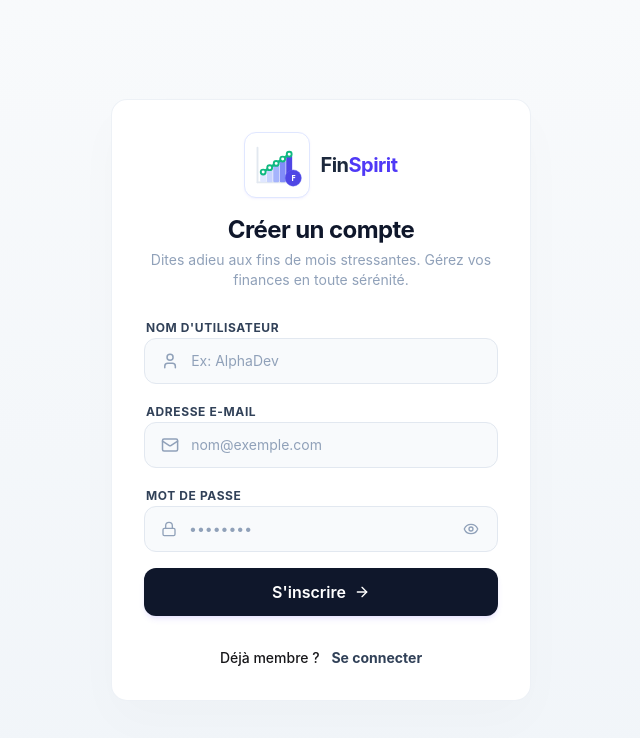
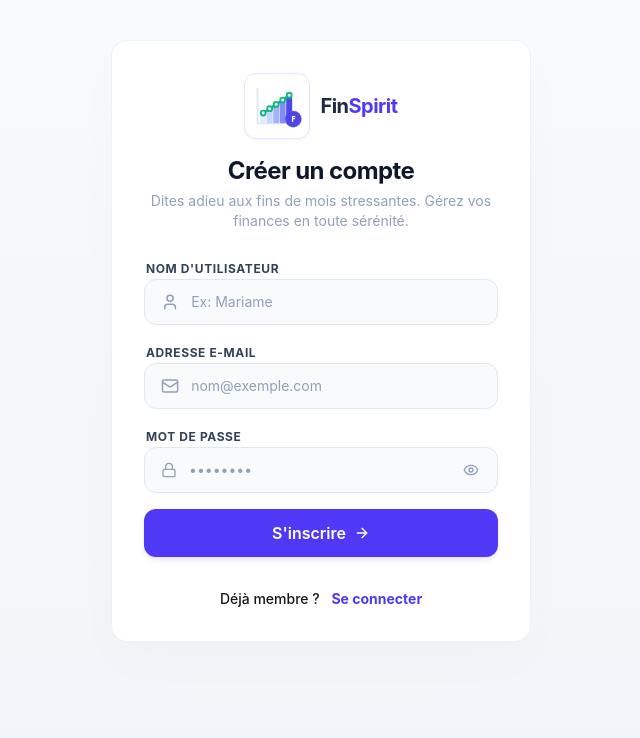
Before and after one commit to crabmites-dev/FinSpirit, a React (Vite) app in the folder frontend/: page /register in a window 1280 px wide. Shown: the top 738 px of the page, without its empty margins (319-959 px from the left). Built offline with nearby package versions, Linux system fonts and the light colour scheme.

Commit message:
Fix: correction of scrolling bug

```diff
--- a/frontend/src/ForgotPassword.jsx
+++ b/frontend/src/ForgotPassword.jsx
@@ -26,8 +26,9 @@ function ForgotPassword() {
   };
 
   return (
-    <div className="flex justify-center items-center min-h-screen w-screen bg-gradient-to-b from-slate-50 to-slate-100 font-sans m-0 overflow-y-auto antialiased">
-      <div className="bg-white p-6 sm:p-8 rounded-2xl shadow-[0_20px_50px_rgba(0,0,0,0.02)] w-full max-w-[420px] text-center border border-slate-200/60 my-auto mx-4 animate-fade-in-up">
+    <div className="min-h-screen w-full overflow-y-auto bg-gradient-to-b from-slate-50 to-slate-100 font-sans antialiased">
+      <div className="flex justify-center px-4 py-8 sm:py-10">
+        <div className="bg-white p-6 sm:p-8 rounded-2xl shadow-[0_20px_50px_rgba(0,0,0,0.02)] w-full max-w-[420px] text-center border border-slate-200/60 animate-fade-in-up">
         <FormBrandHeader
           title="Mot de passe oublié"
           subtitle="Entrez votre e-mail. Nous vous enverrons un code à 6 chiffres pour réinitialiser votre mot de passe."
@@ -71,6 +72,7 @@ function ForgotPassword() {
             Retour à la connexion
           </Link>
         </div>
+        </div>
       </div>
     </div>
   );
--- a/frontend/src/ResetPassword.jsx
+++ b/frontend/src/ResetPassword.jsx
@@ -87,8 +87,9 @@ function ResetPassword() {
   };
 
   return (
-    <div className="flex justify-center items-center min-h-screen w-screen bg-gradient-to-b from-slate-50 to-slate-100 font-sans m-0 overflow-y-auto antialiased py-8">
-      <div className="bg-white p-6 sm:p-8 rounded-2xl shadow-[0_20px_50px_rgba(0,0,0,0.02)] w-full max-w-[420px] text-center border border-slate-200/60 my-auto mx-4 animate-fade-in-up">
+    <div className="min-h-screen w-full overflow-y-auto bg-gradient-to-b from-slate-50 to-slate-100 font-sans antialiased">
+      <div className="flex justify-center px-4 py-8 sm:py-10">
+        <div className="bg-white p-6 sm:p-8 rounded-2xl shadow-[0_20px_50px_rgba(0,0,0,0.02)] w-full max-w-[420px] text-center border border-slate-200/60 animate-fade-in-up">
         <FormBrandHeader
           title="Réinitialiser le mot de passe"
           subtitle="Saisissez le code reçu par e-mail, puis choisissez un nouveau mot de passe."
@@ -207,6 +208,7 @@ function ResetPassword() {
             Retour à la connexion
           </Link>
         </div>
+        </div>
       </div>
     </div>
   );
--- a/frontend/src/Signin.jsx
+++ b/frontend/src/Signin.jsx
@@ -36,8 +36,9 @@ function Signin() {
   };
 
   return (
-    <div className="flex justify-center items-center min-h-screen w-screen bg-gradient-to-b from-slate-50 to-slate-100 font-sans m-0 overflow-y-auto antialiased">
-      <div className="bg-white p-6 sm:p-8 rounded-2xl shadow-[0_20px_50px_rgba(0,0,0,0.02)] w-full max-w-[420px] text-center border border-slate-200/60 my-auto mx-4 animate-fade-in-up">
+    <div className="min-h-screen w-full overflow-y-auto bg-gradient-to-b from-slate-50 to-slate-100 font-sans antialiased">
+      <div className="flex justify-center px-4 py-8 sm:py-10">
+        <div className="bg-white p-6 sm:p-8 rounded-2xl shadow-[0_20px_50px_rgba(0,0,0,0.02)] w-full max-w-[420px] text-center border border-slate-200/60 animate-fade-in-up">
         <FormBrandHeader
           title="Connexion"
           subtitle="Ravi de vous revoir ! Connectez-vous à votre espace."
@@ -46,7 +47,7 @@ function Signin() {
         <form onSubmit={handleSubmit} className="text-left space-y-4">
           <div className="form-control space-y-2">
             <label className="text-slate-700 text-xs font-bold uppercase tracking-wider pl-0.5 mb-2">Adresse e-mail</label>
-            <div className="flex items-center gap-3 bg-slate-50 border border-slate-200 rounded-xl px-4 py-3 focus-within:border-slate-600 focus-within:bg-white focus-within:ring-4 focus-within:ring-indigo-600/10 transition-all duration-200">
+            <div className="flex items-center gap-3 bg-slate-50 border border-slate-200 rounded-xl px-4 py-3 focus-within:border-indigo-600 focus-within:bg-white focus-within:ring-4 focus-within:ring-indigo-600 transition-all duration-200">
               <Mail className="text-slate-400 w-4 h-4" />
               <input
                 type="email"
@@ -92,6 +93,7 @@ function Signin() {
             S'inscrire
           </Link>
         </p>
+        </div>
       </div>
     </div>
   );
--- a/frontend/src/Signup.jsx
+++ b/frontend/src/Signup.jsx
@@ -48,8 +48,9 @@ function Signup() {
   };
 
   return (
-    <div className="flex justify-center items-center min-h-screen w-screen bg-gradient-to-b from-slate-50 to-slate-100 font-sans m-0 overflow-y-auto antialiased">
-      <div className="bg-white p-6 sm:p-8 rounded-2xl shadow-[0_20px_50px_rgba(0,0,0,0.02)] w-full max-w-[420px] text-center border border-slate-200/60 my-auto mx-4 animate-fade-in-up">
+    <div className="min-h-screen w-full overflow-y-auto bg-gradient-to-b from-slate-50 to-slate-100 font-sans antialiased">
+      <div className="flex justify-center px-4 py-8 sm:py-10">
+        <div className="bg-white p-6 sm:p-8 rounded-2xl shadow-[0_20px_50px_rgba(0,0,0,0.02)] w-full max-w-[420px] text-center border border-slate-200/60 animate-fade-in-up">
         <FormBrandHeader
           title="Créer un compte"
           subtitle="Dites adieu aux fins de mois stressantes. Gérez vos finances en toute sérénité."
@@ -58,11 +59,11 @@ function Signup() {
         <form onSubmit={handleSubmit} className="text-left space-y-3.5">
           <div className="form-control space-y-2">
             <label className="text-slate-700 text-xs font-bold uppercase tracking-wider pl-0.5">Nom d'utilisateur</label>
-            <div className="flex items-center gap-3 bg-slate-50 border border-slate-200 rounded-xl px-4 py-3 focus-within:border-slate-900 focus-within:bg-white focus-within:ring-4 focus-within:ring-indigo-600/10 transition-all duration-200">
+            <div className="flex items-center gap-3 bg-slate-50 border border-slate-200 rounded-xl px-4 py-3 focus-within:border-indigo-600 focus-within:bg-white focus-within:ring-4 focus-within:ring-indigo-600/10 transition-all duration-200">
               <User className="text-slate-400 w-5 h-5" />
               <input
                 type="text"
-                placeholder="Ex: AlphaDev"
+                placeholder="Ex: Mariame"
                 value={username}
                 onChange={(e) => setUsername(e.target.value)}
                 className="bg-transparent text-slate-900 outline-none w-full text-bold text-sm placeholder:text-slate-400"
@@ -73,7 +74,7 @@ function Signup() {
 
           <div className="form-control space-y-2">
             <label className="text-slate-700 text-xs font-bold uppercase tracking-wider pl-0.5">Adresse e-mail</label>
-            <div className="flex items-center gap-3 bg-slate-50 border border-slate-200 rounded-xl px-4 py-3 focus-within:border-slate-900 focus-within:bg-white focus-within:ring-4 focus-within:ring-indigo-600/10 transition-all duration-200">
+            <div className="flex items-center gap-3 bg-slate-50 border border-slate-200 rounded-xl px-4 py-3 focus-within:border-indigo-600 focus-within:bg-white focus-within:ring-4 focus-within:ring-indigo-600/10 transition-all duration-200">
               <Mail className="text-slate-400 w-5 h-5" />
               <input
                 type="email"
@@ -129,7 +130,7 @@ function Signup() {
           <button
             type="submit"
             disabled={loading}
-            className="w-full flex justify-center items-center gap-2 bg-slate-900 hover:bg-slate-700 disabled:bg-slate-500 text-white font-semibold py-3 px-3 rounded-xl shadow-md shadow-indigo-600/10 active:scale-[0.99] transition-all duration-150 cursor-pointer mt-4"
+            className="w-full flex justify-center items-center gap-2 bg-indigo-600 hover:bg-indigo-500 disabled:bg-slate-500 text-white font-semibold py-3 px-3 rounded-xl shadow-md shadow-indigo-600/10 active:scale-[0.99] transition-all duration-150 cursor-pointer mt-4"
           >
             {loading ? (
               <span className="loading loading-spinner loading-sm"></span>
@@ -144,10 +145,11 @@ function Signup() {
 
         <p className="text-grey-100 mt-8 text-sm font-medium">
           Déjà membre ?{' '}
-          <Link to="/login" className="text-slate-700 font-bold hover:underline transition-colors ml-2">
+          <Link to="/login" className="text-indigo-600 font-bold hover:underline transition-colors ml-2">
             Se connecter
           </Link>
         </p>
+        </div>
       </div>
     </div>
   );
--- a/frontend/src/index.css
+++ b/frontend/src/index.css
@@ -24,11 +24,13 @@ html, body, #root {
   margin: 0;
   width: 100%;
   max-width: 100%;
+  min-height: 100%;
   overflow-x: hidden;
 }
 
 body {
-  overscroll-behavior-y: contain;
+  overflow-y: auto;
+  -webkit-overflow-scrolling: touch;
 }
 
 @media (max-width: 768px) {
```
